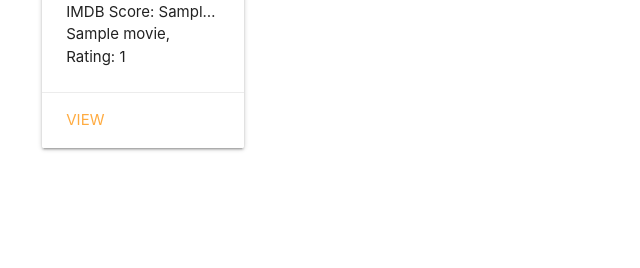
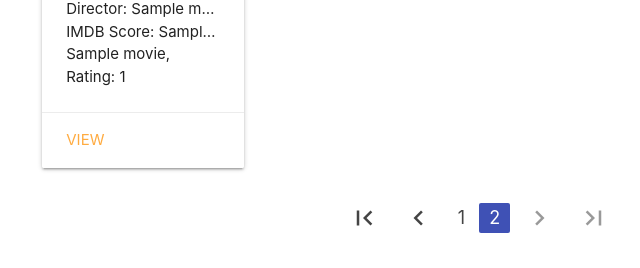
Before and after one commit to arjun921/fmdb, a Flask app: template app/templates/listing.html in a window 1280 px wide. Shown: the part 540-808 px from the top of the page, without its empty margins (161-801 px from the left). Before the commit the page ends 691 px from the top, so only its background shows below. Run offline with Flask 2, Linux system fonts and the light colour scheme; the template is opened without the code that fills it: most values are stand-ins (such as "Sample title", 1, 10 or a date in 2020); parts of the project's set-up code (start-up, migrations or seed data) failed here and were passed over.

Commit message:
Added pagination

```diff
--- a/app/templates/listing.html
+++ b/app/templates/listing.html
@@ -4,11 +4,13 @@
 <div class="row">
     <center>
         <ul class="pagination">
+            {%if (current_page-1)<0 %}
+            <li class="disabled"><a href=""><i class="material-icons">first_page</i></a></li>
+            <li class="disabled"><a href=""><i class="material-icons">chevron_left</i></a></li>
 
-                {%if (current_page-1)<0 %}
-                    <li class="disabled"><a href=""><i class="material-icons">chevron_left</i></a></li>
             {%else%}
-                    <li><a href="?p={{current_page-1}}"><i class="material-icons">chevron_left</i></a></li>
+            <li class="waves-effect"><a href="?p=0"><i class="material-icons">first_page</i></a></li>
+            <li class="waves-effect"><a href="?p={{current_page-1}}"><i class="material-icons">chevron_left</i></a></li>
             {%endif%}
 
             {%for x in range(0,current_page)%}
@@ -20,12 +22,17 @@
             {%endfor%}
             {%if (current_page)==max_pages %}
             <li class="disabled"><a href=""><i class="material-icons">chevron_right</i></a></li>
+            <li class="disabled"><a href=""><i class="material-icons">last_page</i></a></li>
             {%else%}
-                    <li class="waves-effect"><a href="?p={{current_page+1}}"><i class="material-icons">chevron_right</i></a></li>
+            <li class="waves-effect"><a href="?p={{current_page+1}}"><i class="material-icons">chevron_right</i></a>
+            </li>
+            <li class="waves-effect"><a href="?p={{max_pages}}"><i class="material-icons">last_page</i></a></li>
             {%endif%}
 
         </ul>
     </center>
+</div>
+<div class="row">
     {%for value in movie_list%}
     <div class="col s12 m4 l3">
         <div class="card">
@@ -50,4 +57,35 @@
     </div>
     {%endfor%}
 </div>
+<div class="row">
+    <center>
+        <ul class="pagination">
+            {%if (current_page-1)<0 %}
+            <li class="disabled"><a href=""><i class="material-icons">first_page</i></a></li>
+            <li class="disabled"><a href=""><i class="material-icons">chevron_left</i></a></li>
+
+            {%else%}
+            <li class="waves-effect"><a href="?p=0"><i class="material-icons">first_page</i></a></li>
+            <li class="waves-effect"><a href="?p={{current_page-1}}"><i class="material-icons">chevron_left</i></a></li>
+            {%endif%}
+
+            {%for x in range(0,current_page)%}
+            <li class="waves-effect"><a href="?p={{x}}">{{x+1}}</a></li>
+            {%endfor%}
+            <li class="active indigo"><a href="?p={{current_page}}">{{current_page+1}}</a></li>
+            {%for x in range(current_page+1,max_pages+1)%}
+            <li class="waves-effect"><a href="?p={{x}}">{{x+1}}</a></li>
+            {%endfor%}
+            {%if (current_page)==max_pages %}
+            <li class="disabled"><a href=""><i class="material-icons">chevron_right</i></a></li>
+            <li class="disabled"><a href=""><i class="material-icons">last_page</i></a></li>
+            {%else%}
+            <li class="waves-effect"><a href="?p={{current_page+1}}"><i class="material-icons">chevron_right</i></a>
+            </li>
+            <li class="waves-effect"><a href="?p={{max_pages}}"><i class="material-icons">last_page</i></a></li>
+            {%endif%}
+
+        </ul>
+    </center>
+</div>
 {% endblock %}
--- a/config.py
+++ b/config.py
@@ -28,6 +28,7 @@
 
     # custom
     BASE_DIR = basedir
+    MAX_LISTING_ITEMS = 20
 
 
 
```
Also changed, not shown: app/views.py (+4 -3 lines). Lines whose indentation alone changed are shown as unchanged.
